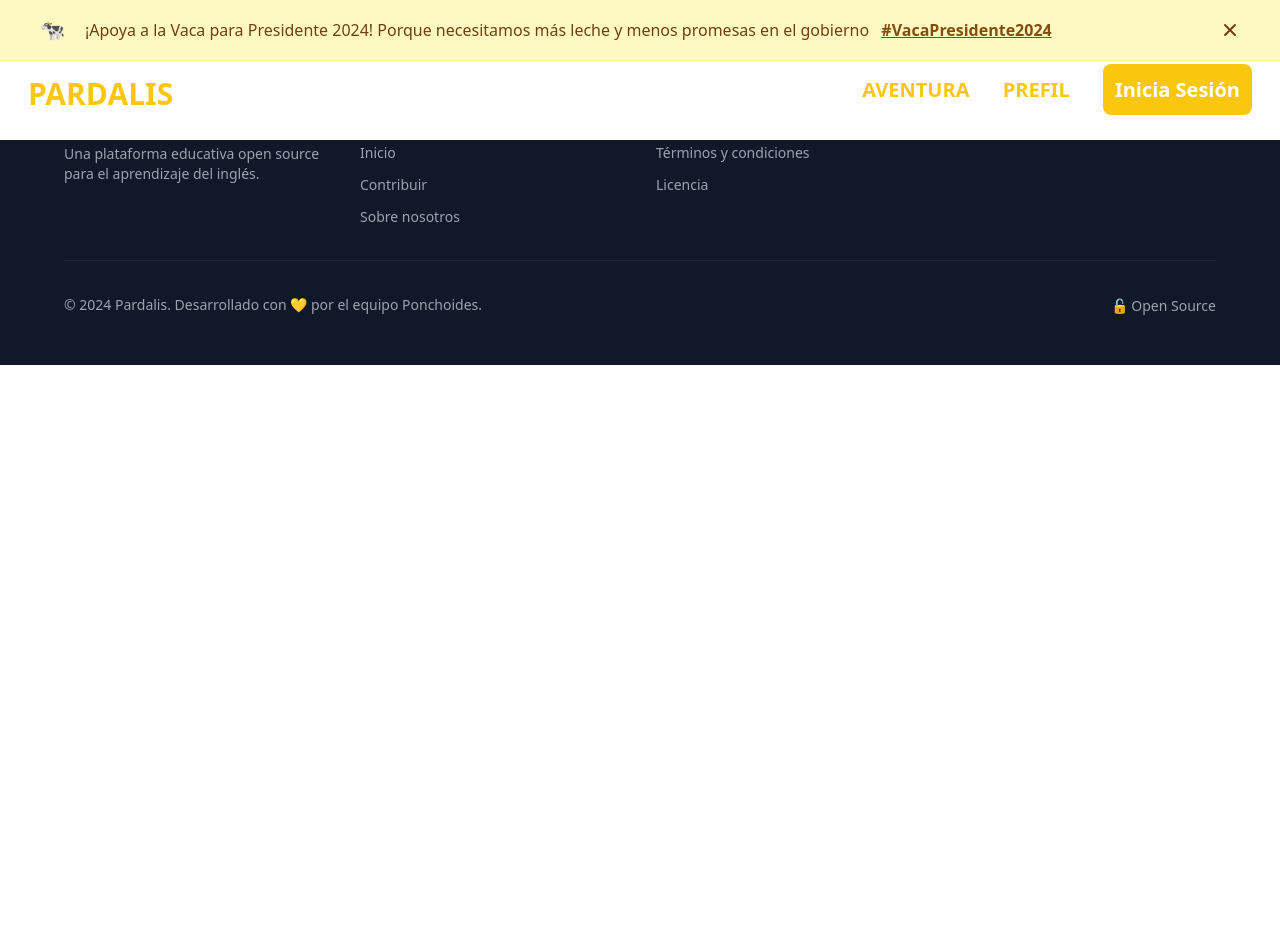
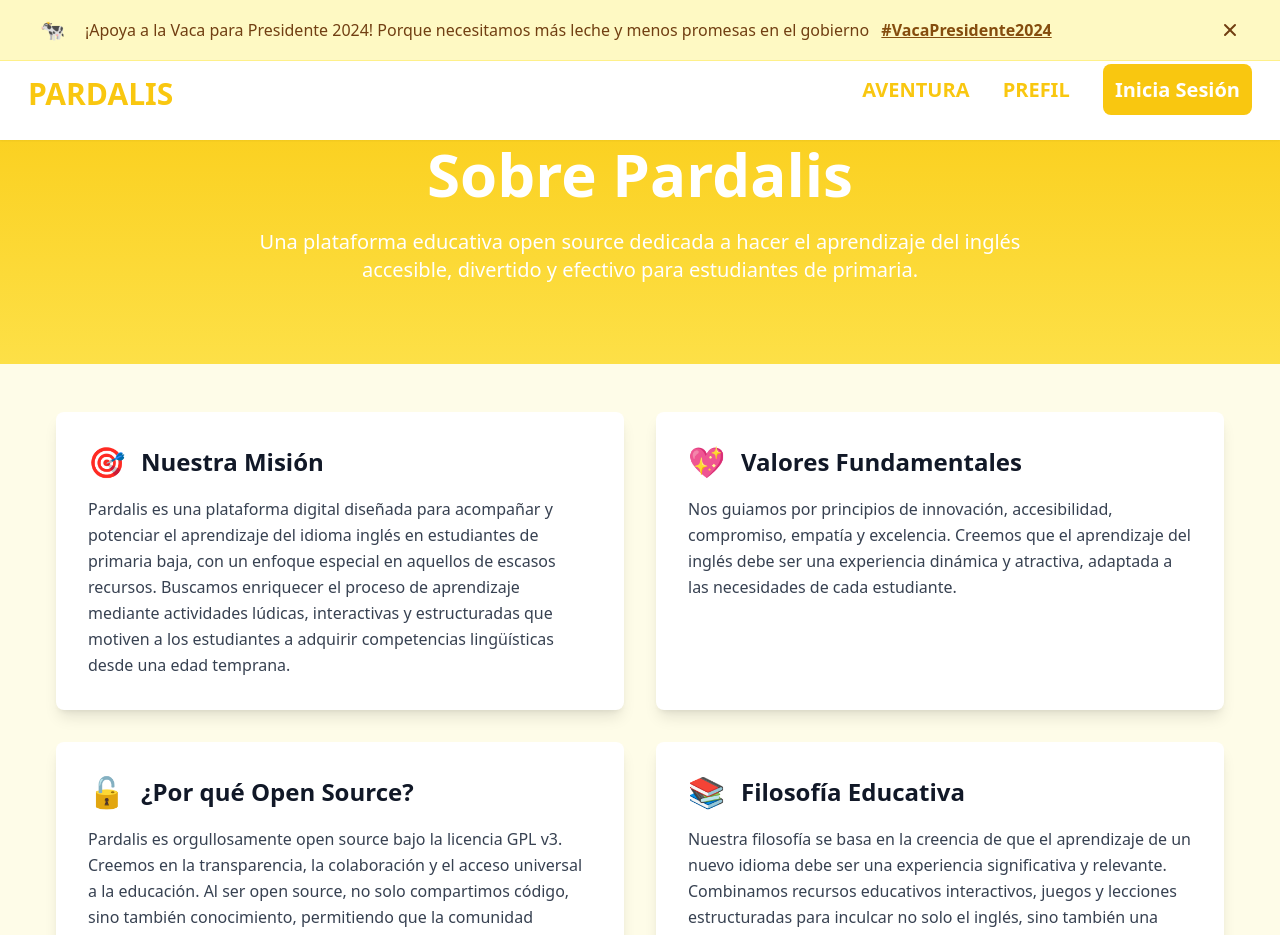
Before and after one commit to PardalisEdu/PardalisWebSite, a SvelteKit app: page /about in a window 1280 px wide. Before the commit this address had no page. Shown: the top 935 px of the page. Before the commit the page ends 800 px from the top, so only its background shows below. Built offline with nearby package versions, Linux system fonts and the light colour scheme.

Commit message:
[Add] Se creó la página de about para el proyecto de pardalis

```diff
--- /dev/null
+++ b/src/routes/about/+page.svelte
@@ -0,0 +1,122 @@
+<script>
+    import NavBar from '$components/NavBar.svelte';
+
+    const sections = [
+        {
+            title: "Nuestra Misión",
+            content: "Pardalis es una plataforma digital diseñada para acompañar y potenciar el aprendizaje del idioma inglés en estudiantes de primaria baja, con un enfoque especial en aquellos de escasos recursos. Buscamos enriquecer el proceso de aprendizaje mediante actividades lúdicas, interactivas y estructuradas que motiven a los estudiantes a adquirir competencias lingüísticas desde una edad temprana.",
+            icon: "🎯"
+        },
+        {
+            title: "Valores Fundamentales",
+            content: "Nos guiamos por principios de innovación, accesibilidad, compromiso, empatía y excelencia. Creemos que el aprendizaje del inglés debe ser una experiencia dinámica y atractiva, adaptada a las necesidades de cada estudiante.",
+            icon: "💖"
+        },
+        {
+            title: "¿Por qué Open Source?",
+            content: "Pardalis es orgullosamente open source bajo la licencia GPL v3. Creemos en la transparencia, la colaboración y el acceso universal a la educación. Al ser open source, no solo compartimos código, sino también conocimiento, permitiendo que la comunidad contribuya y mejore la plataforma para beneficio de todos los estudiantes.",
+            icon: "🔓"
+        },
+        {
+            title: "Filosofía Educativa",
+            content: "Nuestra filosofía se basa en la creencia de que el aprendizaje de un nuevo idioma debe ser una experiencia significativa y relevante. Combinamos recursos educativos interactivos, juegos y lecciones estructuradas para inculcar no solo el inglés, sino también una pasión por aprender.",
+            icon: "📚"
+        }
+    ];
+
+    const team = [
+        { name: "Poncho", role: "Arquitecto y Diseñador Principal", emoji: "👨‍💻" },
+        { name: "Isaac", role: "Desarrollador de videojuegos", emoji: "🎨" },
+        { name: "Ramos", role: "Documentador Oficial", emoji: "📝" },
+        { name: "Oscar", role: "Desarrollador de videojuegos", emoji: "🎭" },
+        { name: "Angel", role: "Desarrollador Full Stack", emoji: "⚡" }
+    ];
+</script>
+
+<div class="min-h-screen bg-yellow-50">
+    <div class="bg-gradient-to-b from-yellow-400 to-yellow-300 py-20 mt-16">
+        <div class="container mx-auto px-4">
+            <h1 class="text-4xl md:text-6xl font-bold text-center text-white mb-6">
+                Sobre Pardalis
+            </h1>
+            <p class="text-xl text-center text-white max-w-3xl mx-auto">
+                Una plataforma educativa open source dedicada a hacer el aprendizaje del inglés accesible,
+                divertido y efectivo para estudiantes de primaria.
+            </p>
+        </div>
+    </div>
+
+    <div class="container mx-auto px-4 py-12">
+        <div class="grid grid-cols-1 md:grid-cols-2 gap-8">
+            {#each sections as section}
+                <div class="bg-white rounded-lg shadow-lg p-8 transform hover:scale-105 transition-transform duration-200">
+                    <div class="flex items-center mb-4">
+                        <span class="text-3xl">{section.icon}</span>
+                        <h2 class="text-2xl font-bold ml-4 text-gray-900">
+                            {section.title}
+                        </h2>
+                    </div>
+                    <p class="text-gray-700 leading-relaxed">
+                        {section.content}
+                    </p>
+                </div>
+            {/each}
+        </div>
+
+        <!-- Team Section -->
+        <div class="mt-16">
+            <div class="flex items-center justify-center mb-8">
+                <span class="text-3xl mr-4">👥</span>
+                <h2 class="text-3xl font-bold text-gray-900">
+                    Nuestro Equipo
+                </h2>
+            </div>
+            <div class="grid grid-cols-2 md:grid-cols-5 gap-6">
+                {#each team as member}
+                    <div class="bg-white rounded-lg shadow p-6 text-center transform hover:scale-105 transition-transform duration-200">
+                        <span class="text-4xl mb-4 block">{member.emoji}</span>
+                        <h3 class="font-bold text-lg text-gray-900 mb-2">
+                            {member.name}
+                        </h3>
+                        <p class="text-gray-600 text-sm">
+                            {member.role}
+                        </p>
+                    </div>
+                {/each}
+            </div>
+        </div>
+
+        <div class="mt-16 text-center bg-white rounded-lg shadow-lg p-8">
+            <span class="text-4xl mb-4 block">☕</span>
+            <h2 class="text-3xl font-bold text-gray-900 mb-4">
+                ¡Gracias por ser parte de Pardalis!
+            </h2>
+            <p class="text-gray-700 max-w-2xl mx-auto leading-relaxed">
+                Tu interés y apoyo nos ayudan a seguir mejorando y haciendo del aprendizaje del inglés
+                una experiencia más accesible y divertida para todos. Si te gustaría contribuir al proyecto,
+                ¡te invitamos a visitar nuestro repositorio en GitHub!
+            </p>
+            <div class="mt-6">
+                <a
+                        href="https://codeberg.org/Pardalis"
+                        target="_blank"
+                        rel="noopener noreferrer"
+                        class="inline-flex items-center bg-[#f9c710] text-white px-6 py-3 rounded-lg font-bold hover:bg-yellow-600 transition-colors"
+                >
+                    <span class="mr-2">🔗</span>
+                    Visitar Repositorio
+                </a>
+            </div>
+        </div>
+    </div>
+</div>
+
+<style>
+    .container {
+        max-width: 1200px;
+    }
+
+    .grid {
+        grid-auto-rows: 1fr;
+    }
+</style>
```
